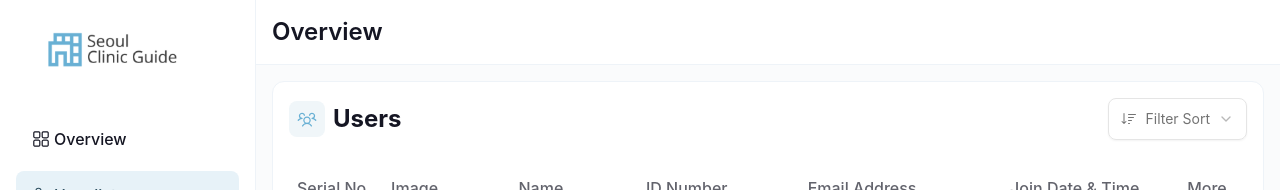
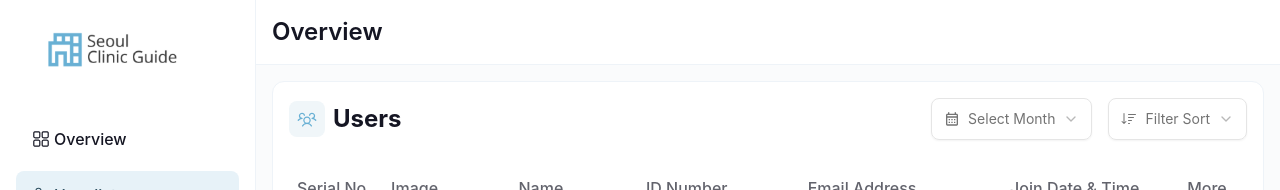
Before and after one commit to Nafiz-Al-Turabi/seoul-clinic-guide, a Next.js app: page /dashboard/users in a window 1280 px wide. Shown: the top 190 px of the page. Built offline with nearby package versions, Linux system fonts and the light colour scheme; no server answers.

Commit message:
Months filter button added on users  lis page

```diff
--- a/components/Dashboard/Users/Users.tsx
+++ b/components/Dashboard/Users/Users.tsx
@@ -13,6 +13,7 @@ import {
   SelectValue,
 } from "@/components/ui/select";
 import { BsSortDown } from "react-icons/bs";
+import { MdOutlineCalendarMonth } from "react-icons/md";
 
 const data = [
   {
@@ -110,7 +111,6 @@ const Users = () => {
     { key: "joinDateTime", label: "Join Date & Time", type: "text" },
   ];
 
-
   const tableActions = (row: any) => (
     <button className="border-b text-[#555F7E] capitalize">View</button>
   );
@@ -123,11 +123,36 @@ const Users = () => {
           </span>
           <h5 className="text-base sm:text-[1.5rem] font-bold">Users</h5>
         </div>
-        <div>
+        <div className="flex gap-4">
+          <Select>
+            <SelectTrigger className="justify-between py-5">
+              <span className="flex items-center gap-2">
+                <MdOutlineCalendarMonth  size={20} />
+                <SelectValue placeholder="Select Month" />
+              </span>
+            </SelectTrigger>
+            <SelectContent>
+              <SelectGroup>
+                <SelectLabel>Months</SelectLabel>
+                <SelectItem value="january">January</SelectItem>
+                <SelectItem value="february">February</SelectItem>
+                <SelectItem value="march">March</SelectItem>
+                <SelectItem value="april">April</SelectItem>
+                <SelectItem value="may">May</SelectItem>
+                <SelectItem value="june">June</SelectItem>
+                <SelectItem value="july">July</SelectItem>
+                <SelectItem value="august">August</SelectItem>
+                <SelectItem value="september">September</SelectItem>
+                <SelectItem value="october">October</SelectItem>
+                <SelectItem value="november">November</SelectItem>
+                <SelectItem value="december">December</SelectItem>
+              </SelectGroup>
+            </SelectContent>
+          </Select>
           <Select>
             <SelectTrigger className=" justify-between  py-5">
               <span className="flex items-center gap-2">
-                <BsSortDown size={20}/>
+                <BsSortDown size={20} />
                 <SelectValue placeholder="Filter Sort" />
               </span>
             </SelectTrigger>
```
Lines whose indentation alone changed are shown as unchanged.
